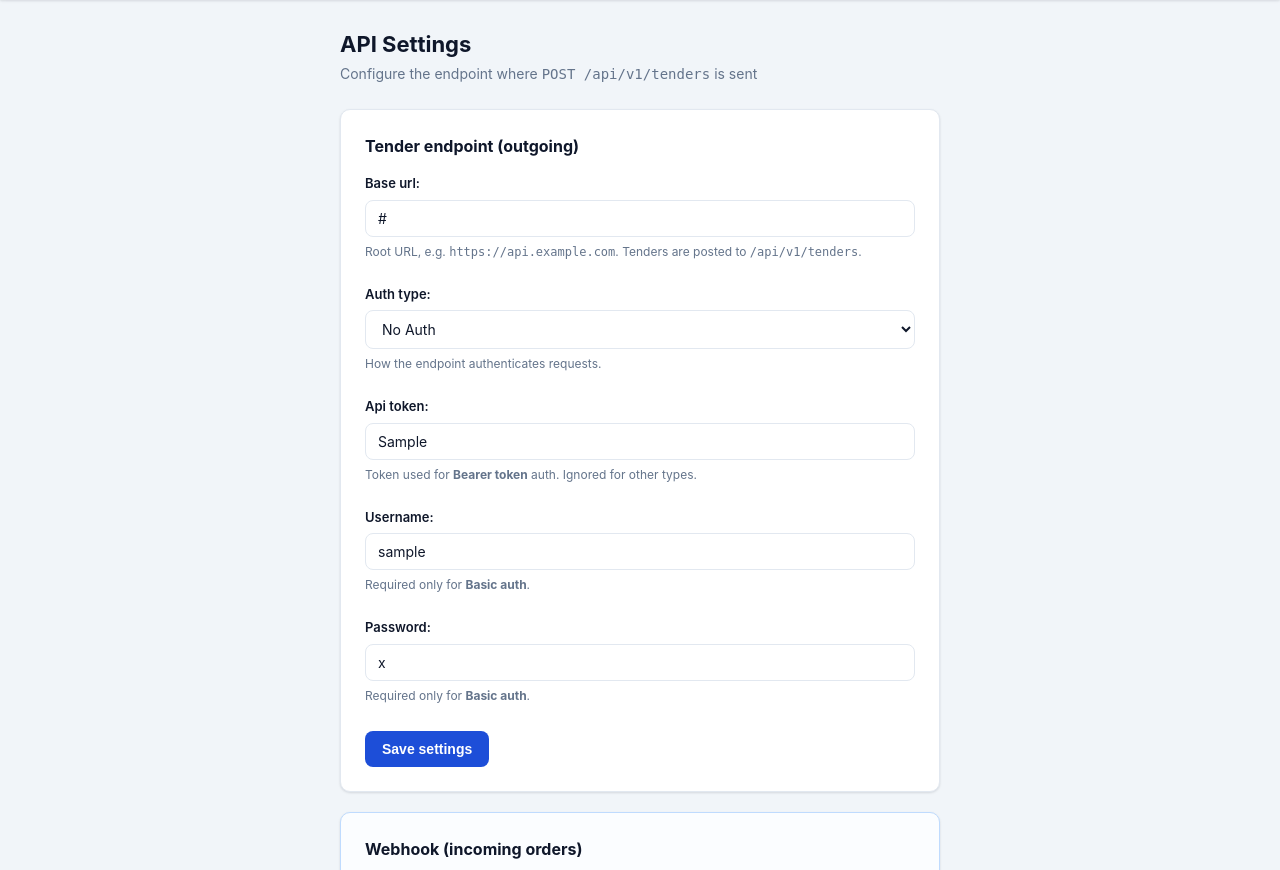
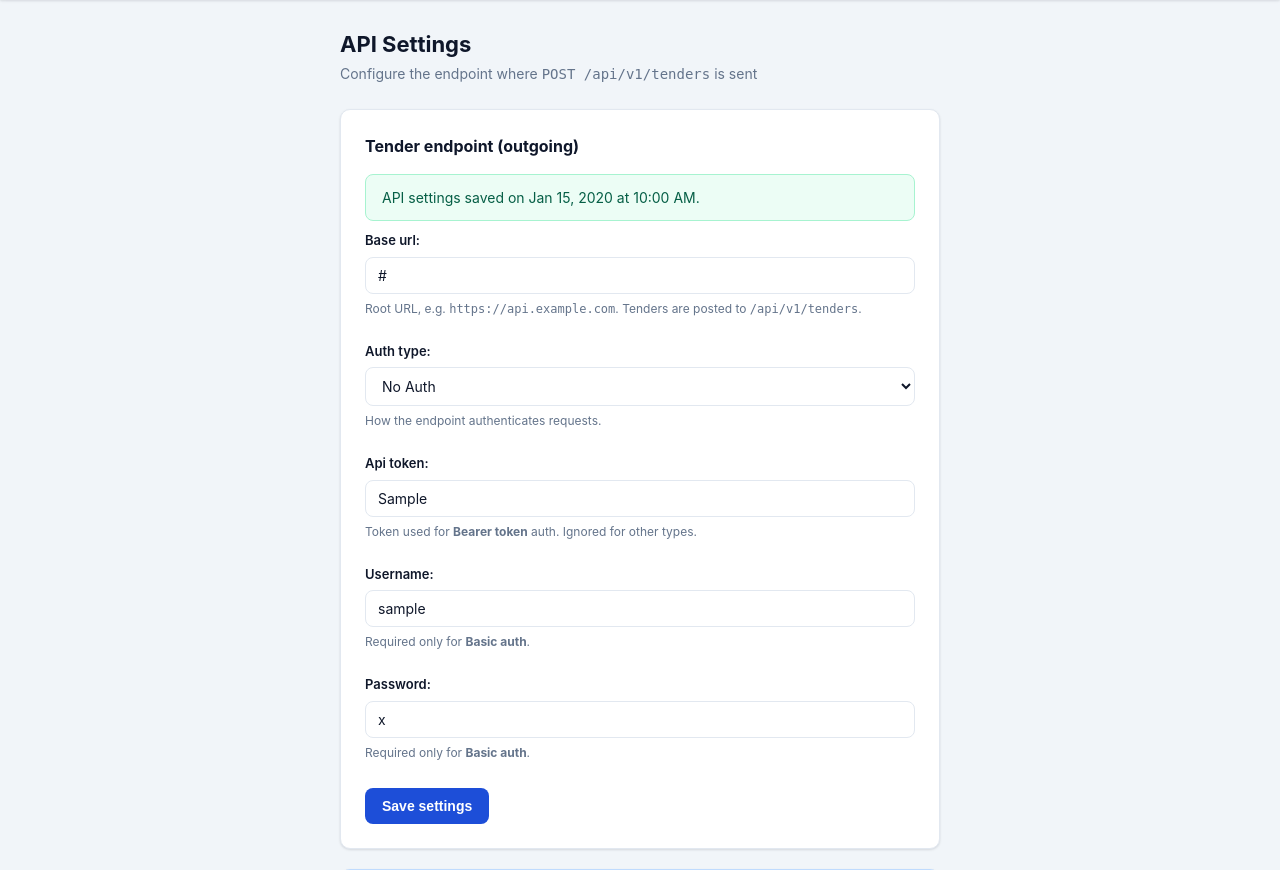
Before and after one commit to namatigi/logistic_platform, a Django app: page /settings/ in a window 1280 px wide. Shown: the part 63-933 px from the top of the page. Run offline with Django 5.2, Linux system fonts and the light colour scheme; a user stored in the database is signed in; tables that the repository leaves empty hold one stand-in row (values such as "Sample post").

Commit message:
Show persistent saved notice on API settings page

```diff
--- a/templates/tenders/api_setting_form.html
+++ b/templates/tenders/api_setting_form.html
@@ -11,6 +11,12 @@
 
   <div class="card">
     <div class="card-title">Tender endpoint (outgoing)</div>
+
+    {% if object.base_url %}
+    <div class="alert alert-success saved-notice">
+      API settings saved{% if object.updated_at %} on {{ object.updated_at|date:"M j, Y \a\t g:i A" }}{% endif %}.
+    </div>
+    {% endif %}
 
     <div class="form-row" style="margin-bottom:18px;">
       {{ form.base_url.label_tag }}
```
